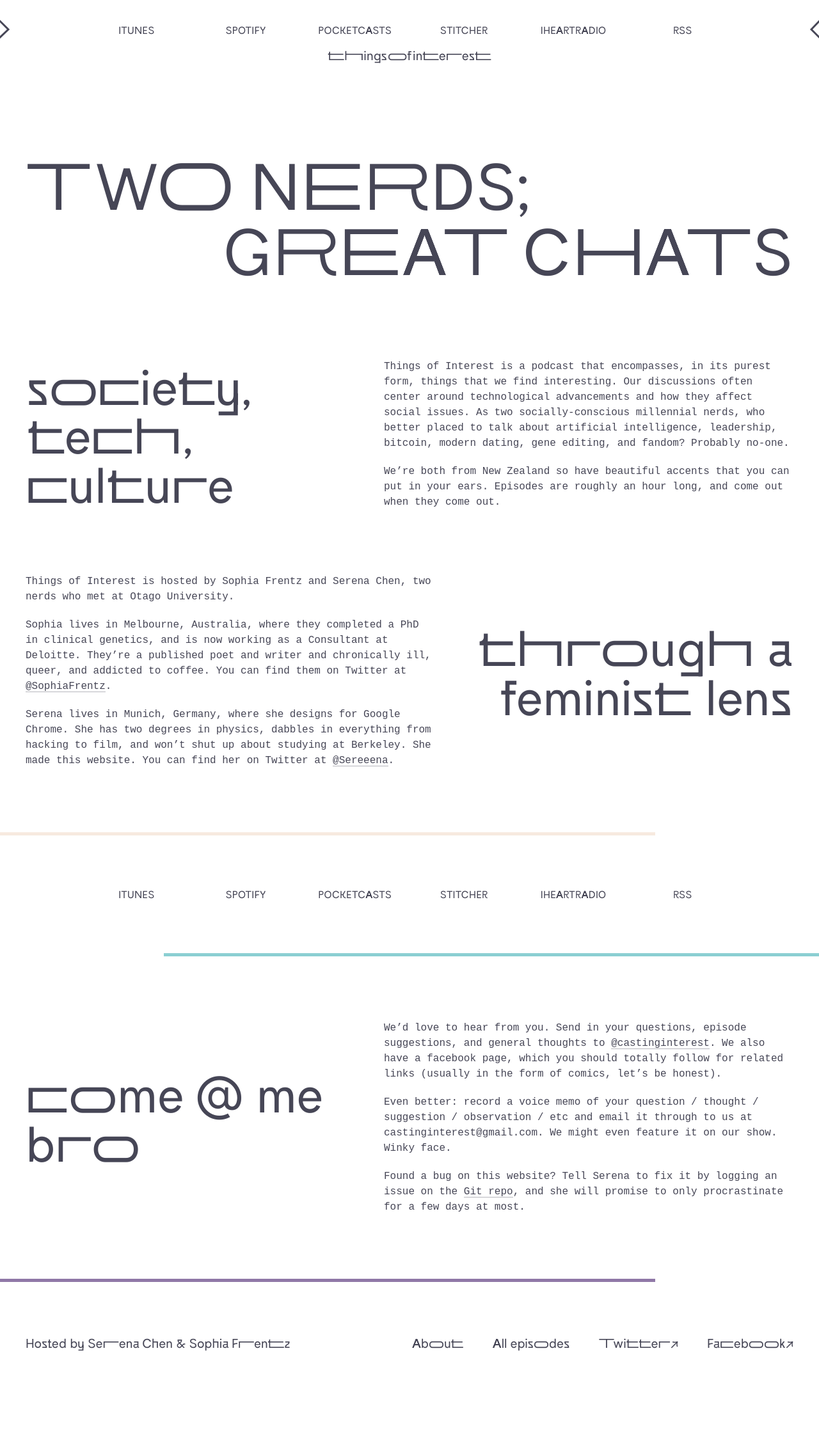
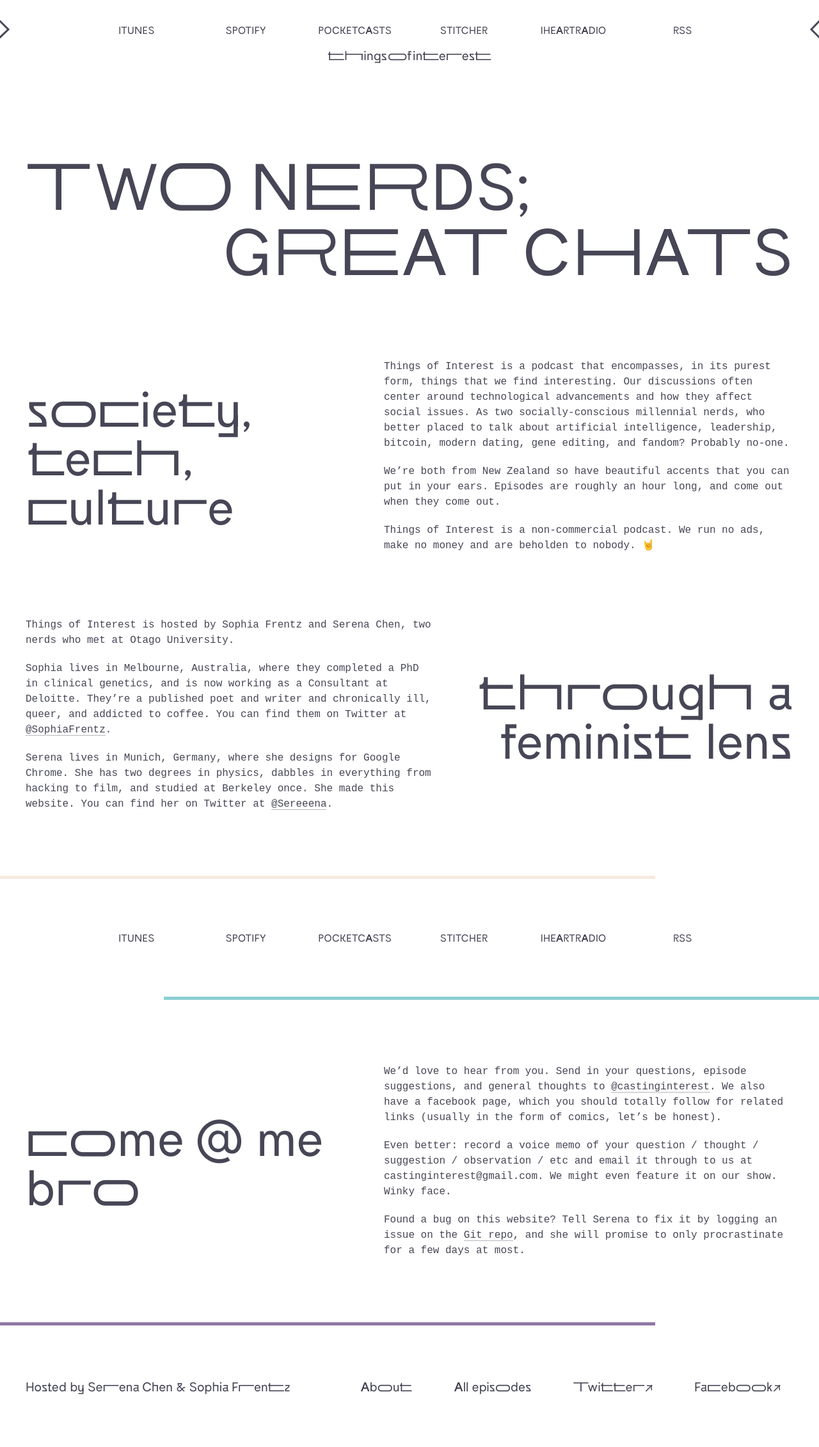
Before and after one commit to heisenburger/thingsofinterest, a Jekyll site: the page built from about.html, in a window 1280 px wide. Shown: the whole page at 64% size. Built offline with Jekyll 4.4.1, drawn with Linux system fonts in a browser that asks for light colours; before the commit the page ends 2194 px from its top, so only the background shows below that.

Commit message:
all episode list

```diff
--- a/_includes/about.html
+++ b/_includes/about.html
@@ -7,6 +7,7 @@
     <section class="paragraphs">
       <p>Things of Interest is a podcast that encompasses, in its purest form, things that we find interesting. Our discussions often center around technological advancements and how they affect social issues. As two socially-conscious millennial nerds, who better placed to talk about artificial intelligence, leadership, bitcoin, modern dating, gene editing, and fandom? Probably no-one.</p>
       <p>We’re both from New Zealand so have beautiful accents that you can put in your ears. Episodes are roughly an hour long, and come out when they come out.</p>
+      <p>Things of Interest is a non-commercial podcast. We run no ads, make no money and are beholden to nobody. 🤘</p>
     </section>
   </div>
   <div>
@@ -17,7 +18,7 @@
     <section class="paragraphs">
       <p>Things of Interest is hosted by Sophia Frentz and Serena Chen, two nerds who met at Otago University.</p>
       <p>Sophia lives in Melbourne, Australia, where they completed a PhD in clinical genetics, and is now working as a Consultant at Deloitte. They’re a published poet and writer and chronically ill, queer, and addicted to coffee. You can find them on Twitter at <a href="https://twitter.com/SophiaFrentz">@SophiaFrentz</a>.</p>
-      <p>Serena lives in Munich, Germany, where she designs for Google Chrome. She has two degrees in physics, dabbles in everything from hacking to film, and won’t shut up about studying at Berkeley. She made this website. You can find her on Twitter at <a href="https://twitter.com/Sereeena">@Sereeena</a>.</p>
+      <p>Serena lives in Munich, Germany, where she designs for Google Chrome. She has two degrees in physics, dabbles in everything from hacking to film, and studied at Berkeley once. She made this website. You can find her on Twitter at <a href="https://twitter.com/Sereeena">@Sereeena</a>.</p>
     </section>
   </div>
 </section>
--- a/_includes/contact.html
+++ b/_includes/contact.html
@@ -7,7 +7,7 @@
     <section class="paragraphs">
       <p>We’d love to hear from you. Send in your questions, episode suggestions, and general thoughts to <a href="https://twitter.com/castinginterest/">@castinginterest</a>. We also have a facebook page, which you should totally follow for related links (usually in the form of comics, let’s be honest).</p>
       <p>Even better: record a voice memo of your question / thought / suggestion / observation / etc and email it through to us at castinginterest@gmail.com. We might even feature it on our show. Winky face.</p>
-      <p>Found a bug on this website? Tell Serena to fix it by logging an issue on the <a href="https://github.com/heisenburger/thingsofinterest/">Git repo</a>, and she will promise to only procrastinate for a few days at most.</p>
+      <p>Found a bug on this website? Tell Serena to fix it by logging an issue on the <a href="https://github.com/heisenburger/thingsofinterest/issues/">Git repo</a>, and she will promise to only procrastinate for a few days at most.</p>
     </section>
   </div>
 </section>
--- a/_sass/_decorative.scss
+++ b/_sass/_decorative.scss
@@ -94,10 +94,18 @@
 }
 
 #footer-nav {
-  float: right;
+  float: none;
+  padding-top: var(--u2);
   @extend .wide3;
   a {
     @extend .sneakylink;
-    margin-left: var(--u4);
+    margin-right: var(--u2);
+  }
+  @include q($bp-med){
+    float: right;
+    padding-top: 0;
+    a {
+      margin-left: var(--u4);
+    }
   }
 }
--- a/_sass/_episode-list.scss
+++ b/_sass/_episode-list.scss
@@ -55,6 +55,8 @@
     opacity: 0;
     transition: opacity $transit-short;
   }
+  // only give hover effects on larger screens
+  @include q($bp-med){
     &:hover {
       .episode-name {
         font-variation-settings: var(--w3);
@@ -63,6 +65,7 @@
       &::before {
         opacity: 1;
         transition: opacity $transit-long var(--ease-way-out);
+      }
     }
   }
 }
```
Also changed, not shown: all-episodes.html (added, +7 -0 lines). Lines whose indentation alone changed are shown as unchanged.
